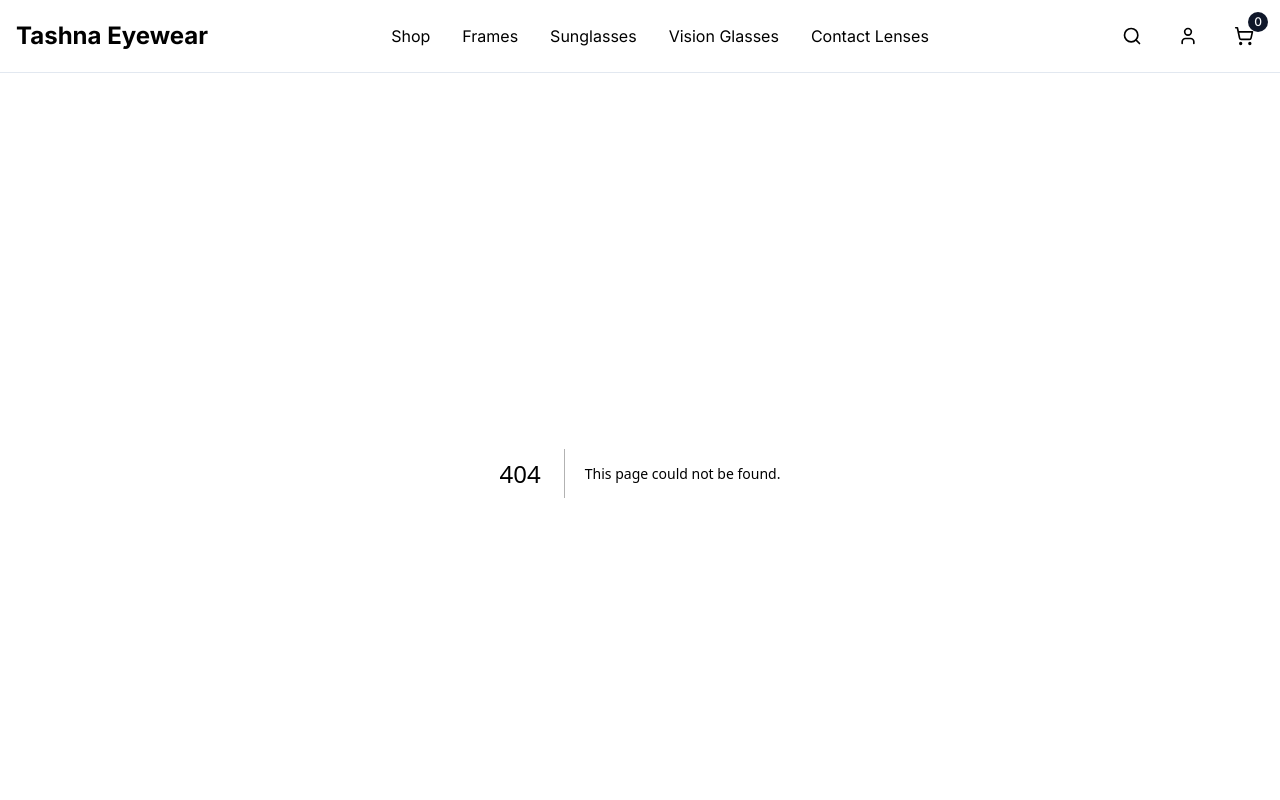
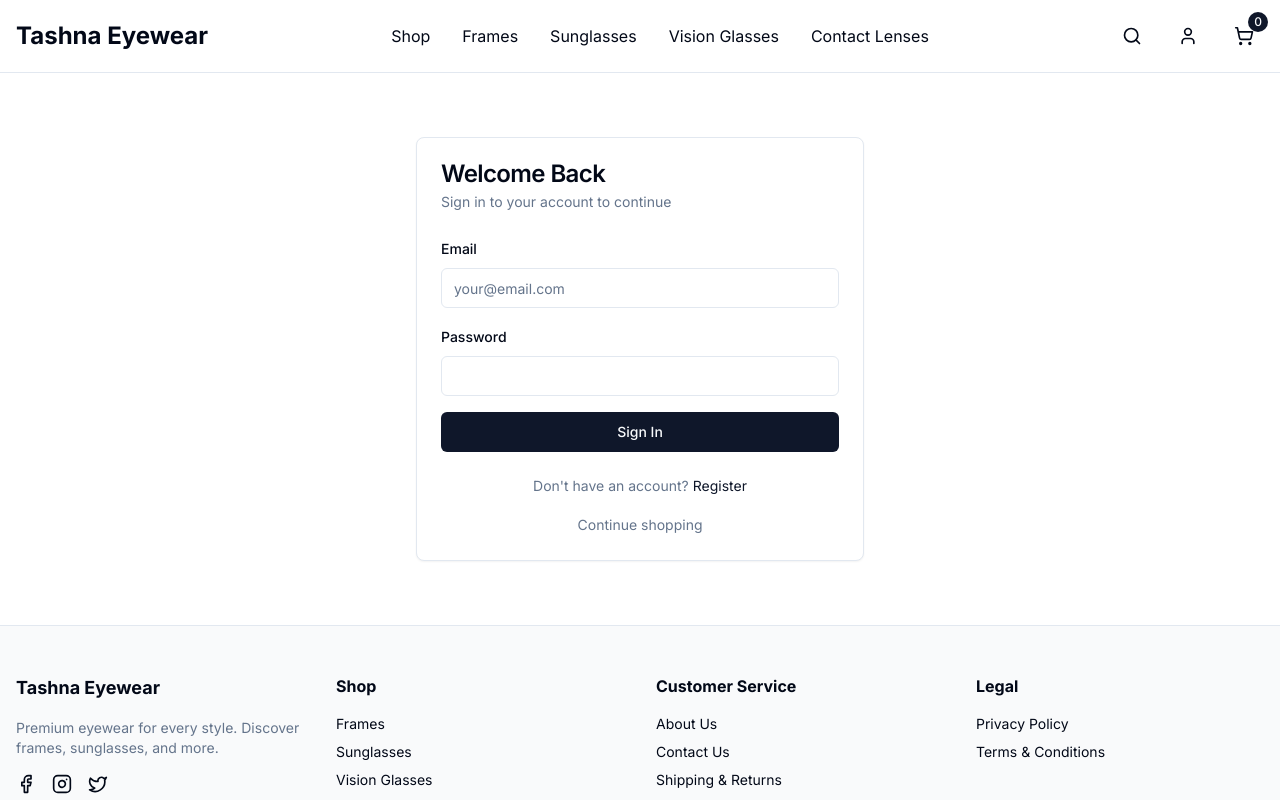
Before and after one commit to Alitahir1900/Tashna_Eyewear, a Next.js app: page /login in a window 1280 px wide. Before the commit this address had no page. Shown: the top 800 px of the page. Built offline with nearby package versions, Linux system fonts and the light colour scheme.

Commit message:
Auto-commit: Agent tool execution

```diff
--- /dev/null
+++ b/src/app/(auth)/login/page.tsx
@@ -0,0 +1,106 @@
+"use client";
+
+import { useState } from "react";
+import { signIn } from "next-auth/react";
+import { useRouter } from "next/navigation";
+import Link from "next/link";
+import { Button } from "@/components/ui/button";
+import { Input } from "@/components/ui/input";
+import { Label } from "@/components/ui/label";
+import { Card, CardContent, CardDescription, CardHeader, CardTitle } from "@/components/ui/card";
+
+export default function LoginPage() {
+  const router = useRouter();
+  const [formData, setFormData] = useState({ email: "", password: "" });
+  const [error, setError] = useState("");
+  const [loading, setLoading] = useState(false);
+
+  const handleSubmit = async (e: React.FormEvent) => {
+    e.preventDefault();
+    setError("");
+    setLoading(true);
+
+    try {
+      const result = await signIn("credentials", {
+        email: formData.email,
+        password: formData.password,
+        redirect: false,
+      });
+
+      if (result?.error) {
+        setError("Invalid email or password");
+      } else {
+        router.push("/");
+        router.refresh();
+      }
+    } catch (error) {
+      setError("An error occurred. Please try again.");
+    } finally {
+      setLoading(false);
+    }
+  };
+
+  return (
+    <div className="container mx-auto px-4 py-16">
+      <div className="max-w-md mx-auto">
+        <Card>
+          <CardHeader>
+            <CardTitle>Welcome Back</CardTitle>
+            <CardDescription>Sign in to your account to continue</CardDescription>
+          </CardHeader>
+          <CardContent>
+            <form onSubmit={handleSubmit} className="space-y-4">
+              {error && (
+                <div className="p-3 text-sm text-destructive bg-destructive/10 rounded-md">
+                  {error}
+                </div>
+              )}
+
+              <div className="space-y-2">
+                <Label htmlFor="email">Email</Label>
+                <Input
+                  id="email"
+                  type="email"
+                  placeholder="your@email.com"
+                  value={formData.email}
+                  onChange={(e) => setFormData({ ...formData, email: e.target.value })}
+                  required
+                />
+              </div>
+
+              <div className="space-y-2">
+                <Label htmlFor="password">Password</Label>
+                <Input
+                  id="password"
+                  type="password"
+                  value={formData.password}
+                  onChange={(e) => setFormData({ ...formData, password: e.target.value })}
+                  required
+                />
+              </div>
+
+              <Button type="submit" className="w-full" disabled={loading}>
+                {loading ? "Signing in..." : "Sign In"}
+              </Button>
+            </form>
+
+            <div className="mt-6 text-center text-sm">
+              <p className="text-muted-foreground">
+                Don't have an account?{" "}
+                <Link href="/register" className="text-primary hover:underline">
+                  Register
+                </Link>
+              </p>
+            </div>
+
+            <div className="mt-4 text-center">
+              <Link href="/" className="text-sm text-muted-foreground hover:text-primary">
+                Continue shopping
+              </Link>
+            </div>
+          </CardContent>
+        </Card>
+      </div>
+    </div>
+  );
+}
```
